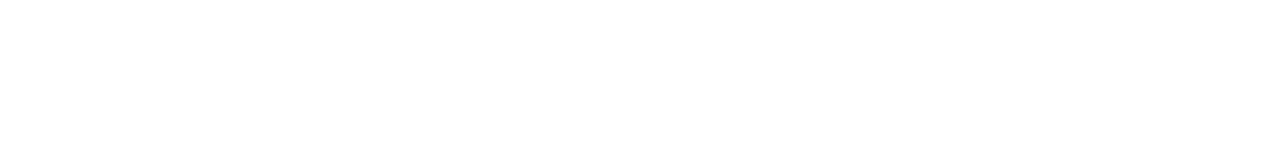
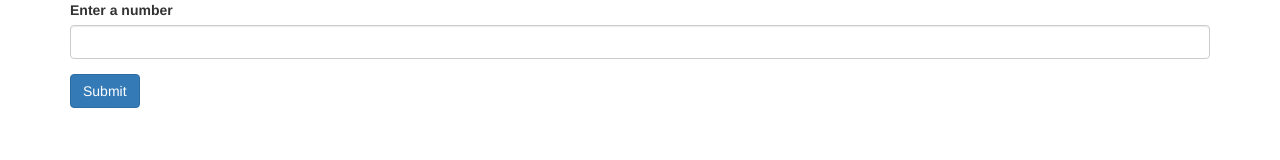
Before and after one commit to Alexx/beep-boop, a plain HTML site: page index.html in a window 1280 px wide. Drawn offline with Linux system fonts and the light colour scheme.

Commit message:
add basic form to get user input

```diff
--- a/index.html
+++ b/index.html
@@ -9,7 +9,13 @@
   </head>
   <body>
     <div class="container">
-
+      <form id="boop-form">
+        <div class="form-group">
+          <label for="number">Enter a number</label>
+          <input id="number" type="numbers" class="form-control">
+        </div>
+        <button type="submit" class="btn btn-primary">Submit</button>
+      </form>
     </div>
   </body>
 </html>
```
